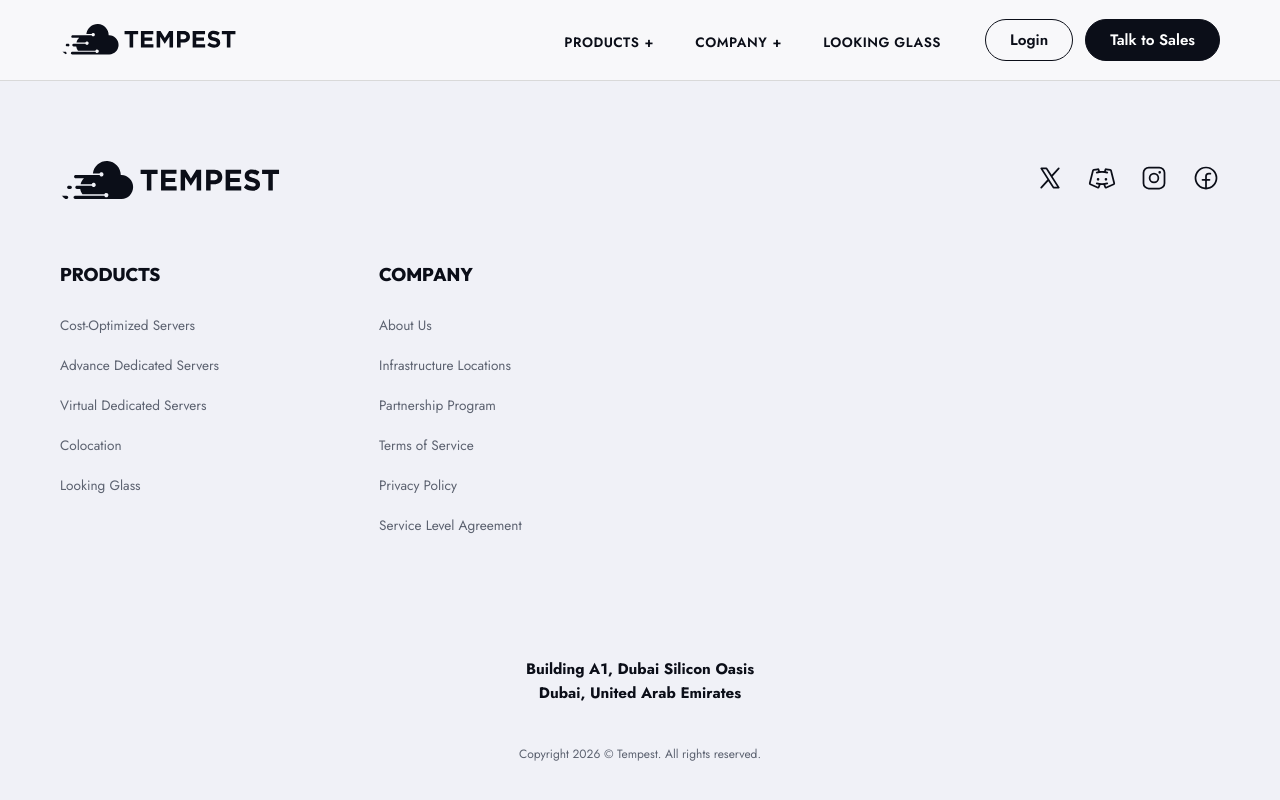
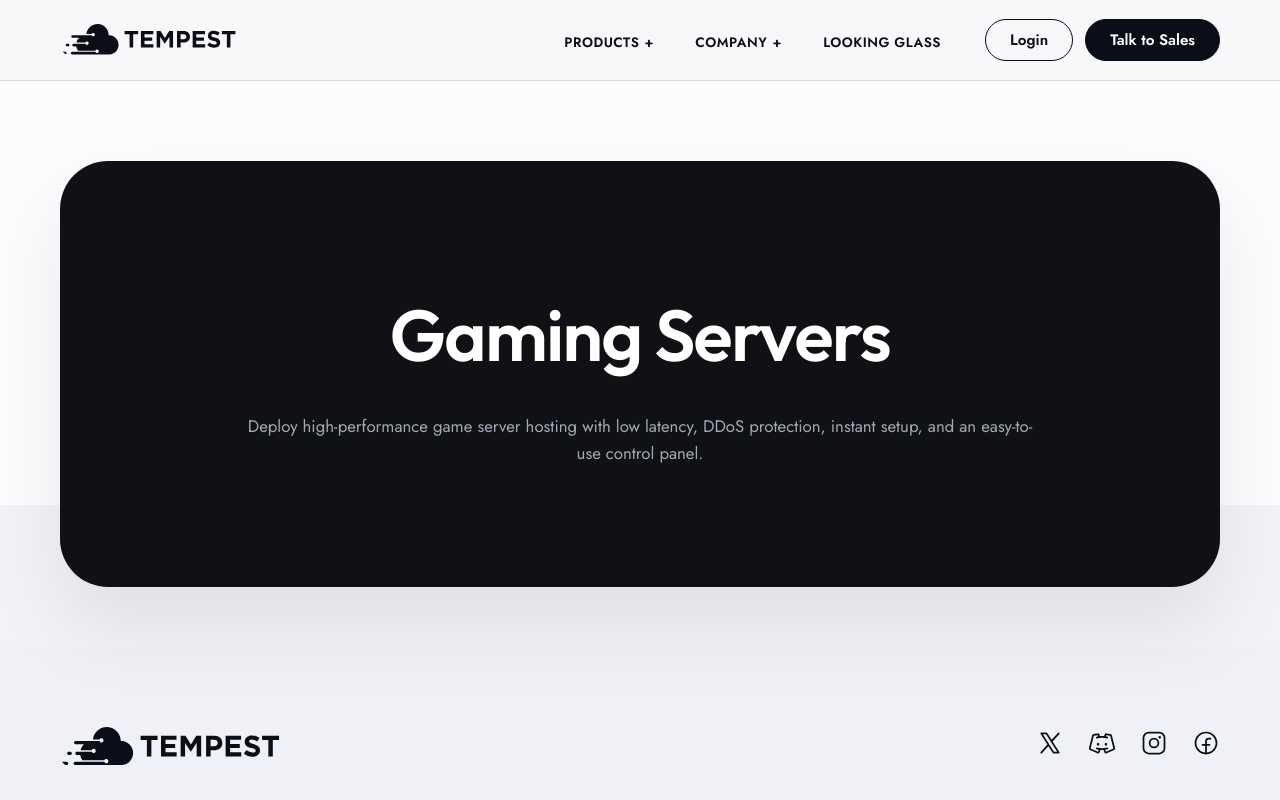
Before and after one commit to souiiii/Bytenia, a React (Vite) app: page /game-servers in a window 1280 px wide. Shown: the top 800 px of the page. Built offline with nearby package versions, Linux system fonts and the light colour scheme; what react-world-flags would draw is missing.

Commit message:
feat: implement GameServersPage and add corresponding hero section component

```diff
--- a/src/App.jsx
+++ b/src/App.jsx
@@ -23,6 +23,7 @@ import GarrysModServersPage from './pages/GarrysModServersPage';
 import DayZServersPage from './pages/DayZServersPage';
 import PalworldServersPage from './pages/PalworldServersPage';
 import HytaleServersPage from './pages/HytaleServersPage';
+import GameServersPage from './pages/GameServersPage';
 import './App.css';
 
 function App() {
@@ -52,6 +53,7 @@ function App() {
             <Route path="/servers/dayz" element={<DayZServersPage />} />
             <Route path="/servers/palworld" element={<PalworldServersPage />} />
             <Route path="/servers/hytale" element={<HytaleServersPage />} />
+            <Route path="/game-servers" element={<GameServersPage />} />
           </Routes>
         </PageTransition>
         <Footer />
--- /dev/null
+++ b/src/components/GameServersHero/GameServersHero.css
@@ -0,0 +1,58 @@
+.game-servers-hero-section {
+  position: relative;
+  padding: 80px 0 60px 0;
+  background: linear-gradient(to bottom, #fbfcfd 0%, #fbfcfd 75%, #f1f3f6 75%, #f1f3f6 100%);
+  text-align: center;
+}
+
+.game-servers-hero-card {
+  background-color: #0f1115;
+  border-radius: 48px;
+  padding: 120px 40px;
+  max-width: 1200px;
+  margin: 0 auto;
+  display: flex;
+  flex-direction: column;
+  align-items: center;
+  justify-content: center;
+  box-shadow: 0 40px 80px rgba(0,0,0,0.08);
+}
+
+.game-servers-hero-title {
+  font-size: 4.5rem;
+  font-weight: 600;
+  color: #ffffff;
+  margin: 0 0 24px 0;
+  letter-spacing: -0.02em;
+}
+
+.game-servers-hero-subtitle {
+  font-size: 1.05rem;
+  font-weight: 400;
+  color: #a0aab5;
+  max-width: 800px;
+  line-height: 1.6;
+  margin: 0;
+}
+
+/* Responsive */
+@media (max-width: 992px) {
+  .game-servers-hero-title {
+    font-size: 3.5rem;
+  }
+}
+
+@media (max-width: 768px) {
+  .game-servers-hero-card {
+    border-radius: 32px;
+    padding: 80px 20px;
+  }
+
+  .game-servers-hero-title {
+    font-size: 2.5rem;
+  }
+
+  .game-servers-hero-subtitle {
+    font-size: 0.95rem;
+  }
+}
--- /dev/null
+++ b/src/components/GameServersHero/GameServersHero.jsx
@@ -0,0 +1,19 @@
+import React from 'react';
+import './GameServersHero.css';
+
+const GameServersHero = () => {
+  return (
+    <section className="game-servers-hero-section">
+      <div className="container">
+        <div className="game-servers-hero-card">
+          <h1 className="game-servers-hero-title">Gaming Servers</h1>
+          <p className="game-servers-hero-subtitle">
+            Deploy high-performance game server hosting with low latency, DDoS protection, instant setup, and an easy-to-use control panel.
+          </p>
+        </div>
+      </div>
+    </section>
+  );
+};
+
+export default GameServersHero;
--- /dev/null
+++ b/src/pages/GameServersPage.jsx
@@ -0,0 +1,12 @@
+import React from 'react';
+import GameServersHero from '../components/GameServersHero/GameServersHero';
+
+const GameServersPage = () => {
+  return (
+    <>
+      <GameServersHero />
+    </>
+  );
+};
+
+export default GameServersPage;
```
